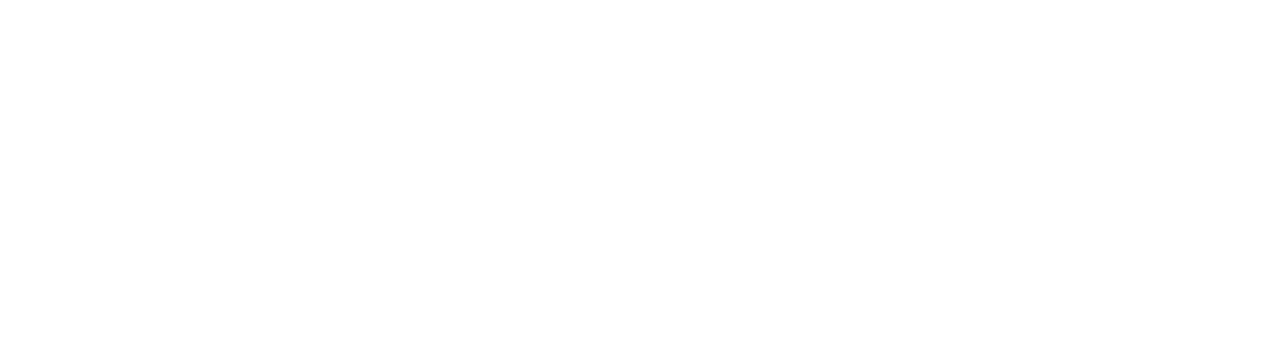
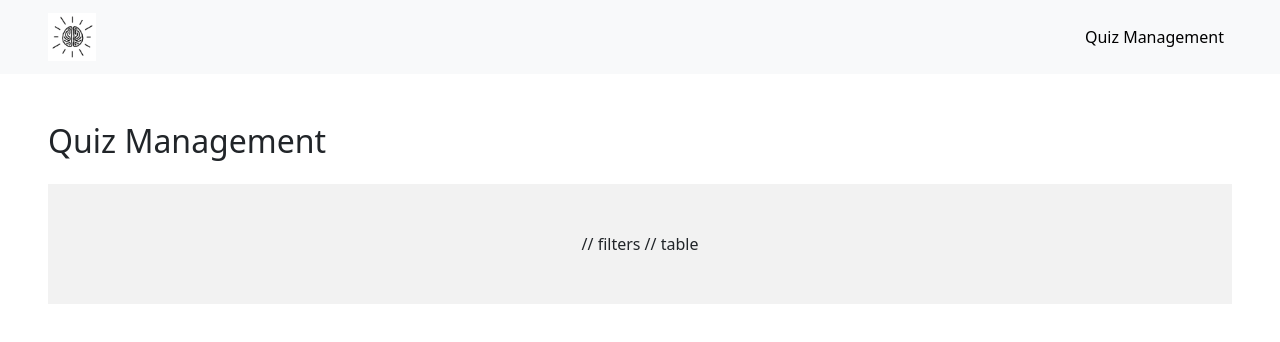
Before and after one commit to roja-cherry/innovator_quiz, a React (Vite) app: page /admin/quiz-management in a window 1280 px wide. Before the commit this address had no page. Shown: the top 342 px of the page. Built offline with nearby package versions, Linux system fonts and the light colour scheme.

Commit message:
quiz management table c reated

```diff
--- a/src/App.jsx
+++ b/src/App.jsx
@@ -4,6 +4,7 @@
 import EditQuiz from "./pages/admin/EditQuiz";
 import Layout from "./layout/Layout";
 import { Toaster } from "react-hot-toast";
+import QuizManagement from "./pages/admin/QuizManagement";
 
 export const App = () => {
   return (
@@ -13,6 +14,7 @@
         <Route path="/" element={<Layout />}>
           <Route index element={<CreateQuiz />} />
           <Route path="edit/:id" element={<EditQuiz />} />
+          <Route path="admin/quiz-management" element={<QuizManagement />} />
         </Route>
       </Routes>
     </BrowserRouter>
--- a/src/pages/admin/QuizManagement.jsx
+++ b/src/pages/admin/QuizManagement.jsx
@@ -3,7 +3,7 @@
 const QuizManagement = () => {
   return (
     <section className="container-fluid p-5">
-      <h2>Edit Quiz</h2>
+      <h2>Quiz Management</h2>
       <div className="quiz-form-container p-5 mt-4">
 
         // filters
```
Also changed, not shown: src/components/quiz-management/QuizManagementTable.jsx (added, +9 -0 lines).
